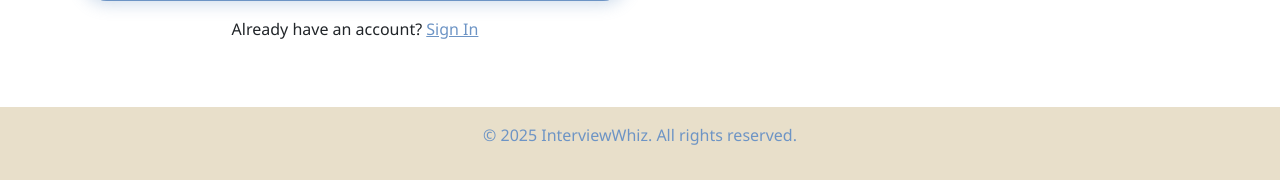
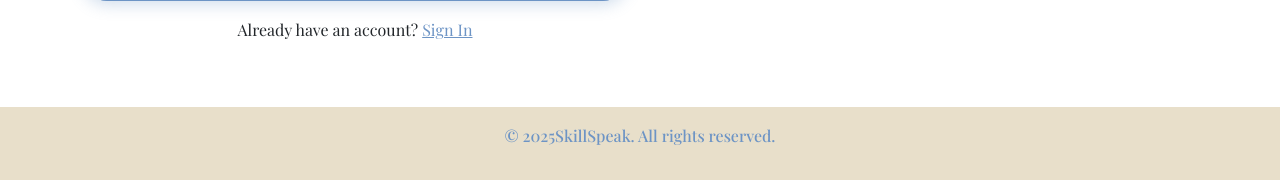
Before and after one commit to AmalAntoney123/Inerview-app, a Flask app: page /signup in a window 1280 px wide. Shown: the part 1010-1190 px from the top of the page. Run offline with Flask 2, Linux system fonts and the light colour scheme.

Commit message:
font and skillspeak name

```diff
--- a/static/css/styles.css
+++ b/static/css/styles.css
@@ -1,3 +1,5 @@
+@import url('https://fonts.googleapis.com/css2?family=Playfair+Display:wght@400;500;600;700&display=swap');
+
 :root {
   --primary-bg: #F5EFE6;
   --secondary-bg: #E8DFCA;
@@ -6,7 +8,7 @@
 }
 
 body {
-  font-family: 'Segoe UI', Tahoma, Geneva, Verdana, sans-serif;
+  font-family: 'Playfair Display', serif;
   line-height: 1.6;
 }
 
--- a/templates/index.html
+++ b/templates/index.html
@@ -47,7 +47,7 @@
 
     <div id="home" class="hero-section text-center py-5" data-aos="fade-in">
         <div class="container">
-            <h1 class="display-4" data-aos="zoom-in" data-aos-delay="200">Welcome to InterviewWhiz</h1>
+            <h1 class="display-4" data-aos="zoom-in" data-aos-delay="200">Welcome toSkillSpeak</h1>
             <p class="lead" data-aos="fade-up" data-aos-delay="400">Master your interview skills with AI-powered demos, training modules, and a live chat bot.</p>
             <a href="#demo" class="btn btn-primary btn-custom" data-aos="fade-up" data-aos-delay="600">Start Demo</a>
         </div>
@@ -57,7 +57,7 @@
         <div class="container">
             <div class="row align-items-center">
                 <div class="col-md-6" data-aos="fade-right">
-                    <h2>About InterviewWhiz</h2>
+                    <h2>AboutSkillSpeak</h2>
                     <p>Our app uses advanced AI to simulate real interview scenarios, providing personalized training and instant feedback through our live chat bot. Whether you're preparing for your first job or advancing your career, we help you build confidence and skills.</p>
                 </div>
                 <div class="col-md-6" data-aos="fade-left" data-aos-delay="200">
@@ -132,7 +132,7 @@
     </section>
 
     <footer class="text-center py-3 footer-custom">
-        <p>&copy; 2025 InterviewWhiz. All rights reserved.</p>
+        <p>&copy; 2025SkillSpeak. All rights reserved.</p>
     </footer>
 
     <!-- Bootstrap JS -->
--- a/templates/signin.html
+++ b/templates/signin.html
@@ -3,7 +3,7 @@
 <head>
     <meta charset="UTF-8">
     <meta name="viewport" content="width=device-width, initial-scale=1.0">
-    <title>Sign In - InterviewWhiz</title>
+    <title>Sign In -SkillSpeak</title>
     <!-- Bootstrap CSS -->
     <link href="https://cdn.jsdelivr.net/npm/bootstrap@5.3.0/dist/css/bootstrap.min.css" rel="stylesheet">
     <!-- Font Awesome -->
@@ -47,7 +47,7 @@
 
     <div class="hero-section text-center py-5" data-aos="fade-in">
         <div class="container">
-            <h1 class="display-4" data-aos="zoom-in">Sign In to InterviewWhiz</h1>
+            <h1 class="display-4" data-aos="zoom-in">Sign In toSkillSpeak</h1>
             <p class="lead" data-aos="fade-up">Access your personalized AI interview training dashboard.</p>
         </div>
     </div>
@@ -82,7 +82,7 @@
     </section>
 
     <footer class="text-center py-3 footer-custom">
-        <p>&copy; 2025 InterviewWhiz. All rights reserved.</p>
+        <p>&copy; 2025SkillSpeak. All rights reserved.</p>
     </footer>
 
     <!-- Bootstrap JS -->
--- a/templates/signup.html
+++ b/templates/signup.html
@@ -3,7 +3,7 @@
 <head>
     <meta charset="UTF-8">
     <meta name="viewport" content="width=device-width, initial-scale=1.0">
-    <title>Sign Up - InterviewWhiz</title>
+    <title>Sign Up -SkillSpeak</title>
     <!-- Bootstrap CSS -->
     <link href="https://cdn.jsdelivr.net/npm/bootstrap@5.3.0/dist/css/bootstrap.min.css" rel="stylesheet">
     <!-- Font Awesome -->
@@ -47,7 +47,7 @@
 
     <div class="hero-section text-center py-5" data-aos="fade-in">
         <div class="container">
-            <h1 class="display-4" data-aos="zoom-in">Sign Up for InterviewWhiz</h1>
+            <h1 class="display-4" data-aos="zoom-in">Sign Up forSkillSpeak</h1>
             <p class="lead" data-aos="fade-up">Join us to start your AI-powered interview training journey.</p>
         </div>
     </div>
@@ -110,7 +110,7 @@
     </section>
 
     <footer class="text-center py-3 footer-custom">
-        <p>&copy; 2025 InterviewWhiz. All rights reserved.</p>
+        <p>&copy; 2025SkillSpeak. All rights reserved.</p>
     </footer>
 
     <!-- Bootstrap JS -->
@@ -244,7 +244,7 @@
             }
 
             if (isValid) {
-                alert('Signup successful! Welcome to InterviewWhiz.');
+                alert('Signup successful! Welcome toSkillSpeak.');
             } else {
                 alert('Please fix the following errors:\n' + errors.join('\n'));
             }
```
